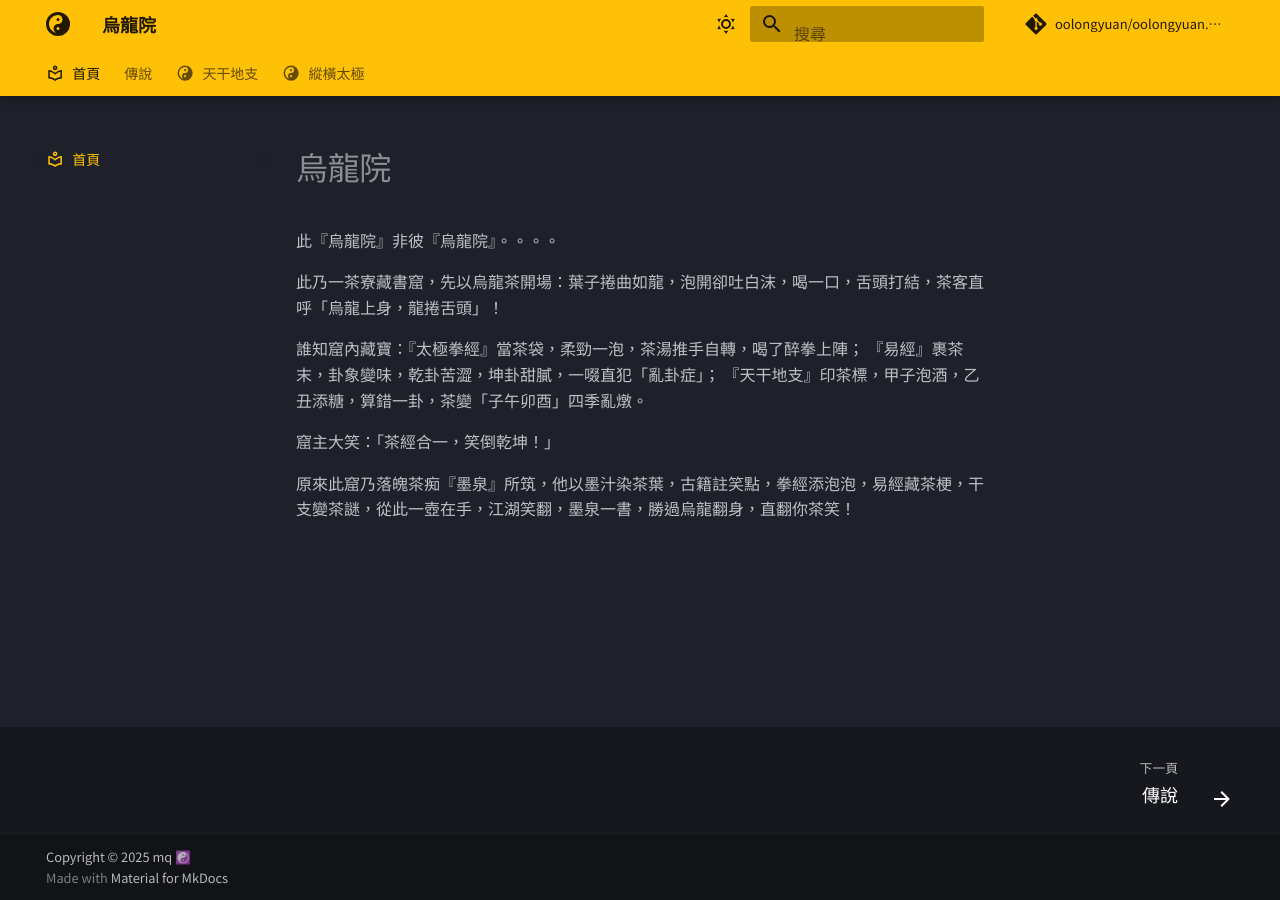
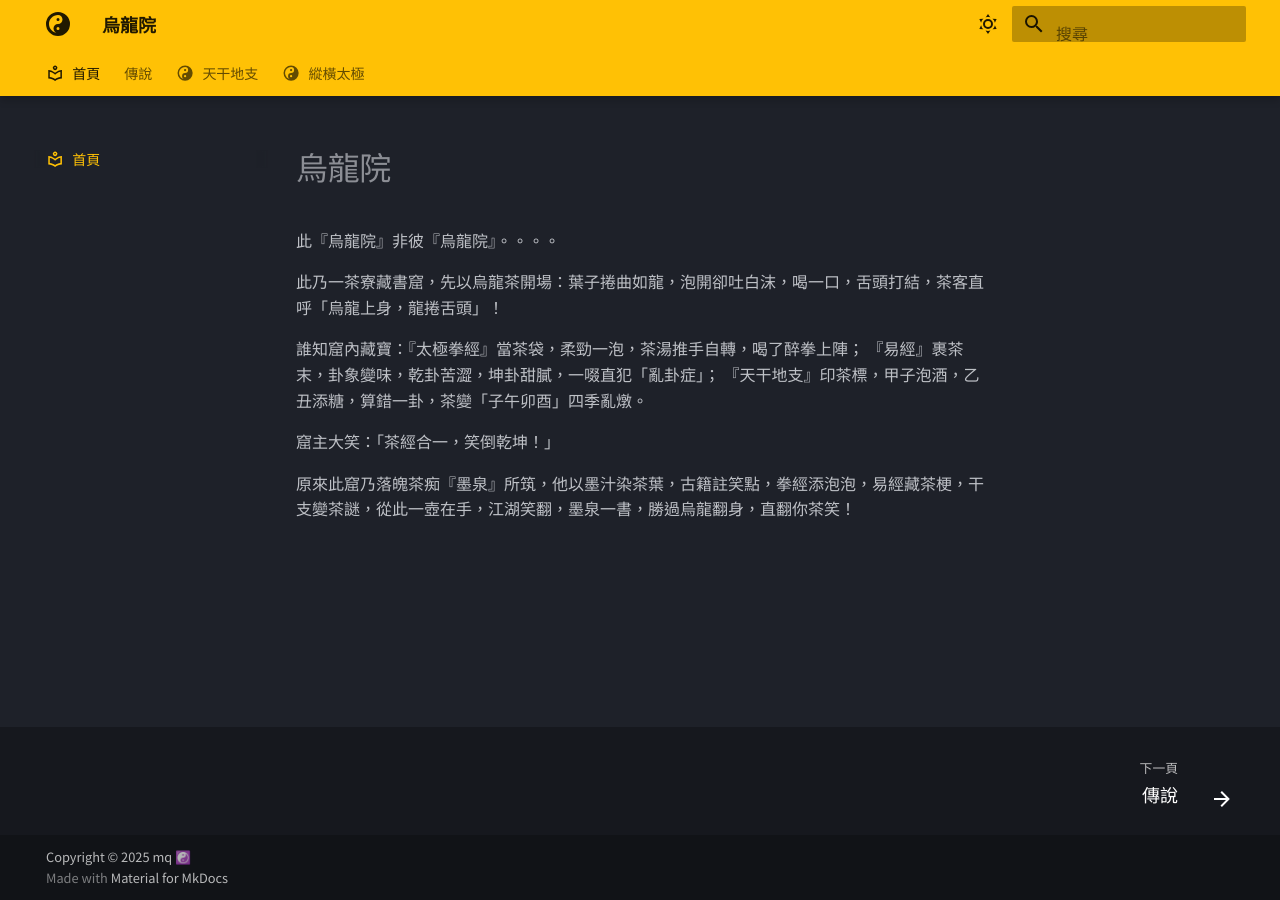
Before and after one commit to oolongyuan/oolongyuan.github.io, an MkDocs documentation site: the page built from docs/index.md, in a window 1280 px wide. Built offline with MkDocs 1.6.1 and Material for MkDocs 9.7.7, drawn with Linux system fonts in a browser that asks for light colours; some web fonts are replaced; comment, search, counter and statistics services are not loaded; some of the changed lines change nothing that is shown.

Commit message:
update and push

```diff
--- a/mkdocs.yml
+++ b/mkdocs.yml
@@ -5,8 +5,8 @@
 site_description: >-
   烏龍院藏書窟
 
-repo_name: oolongyuan/oolongyuan.github.io
-repo_url: https://github.com/oolongyuan/oolongyuan.github.io
+#repo_name: oolongyuan/oolongyuan.github.io
+#repo_url: https://github.com/oolongyuan/oolongyuan.github.io
 
 # Copyright
 copyright: Copyright &copy; 2025 mq ☯️
```
